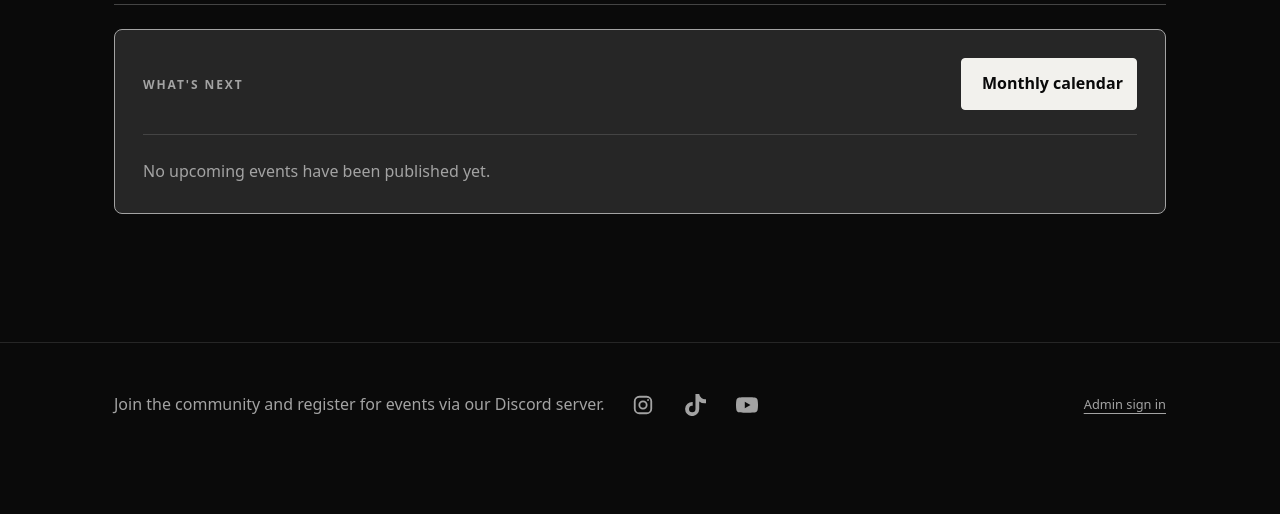
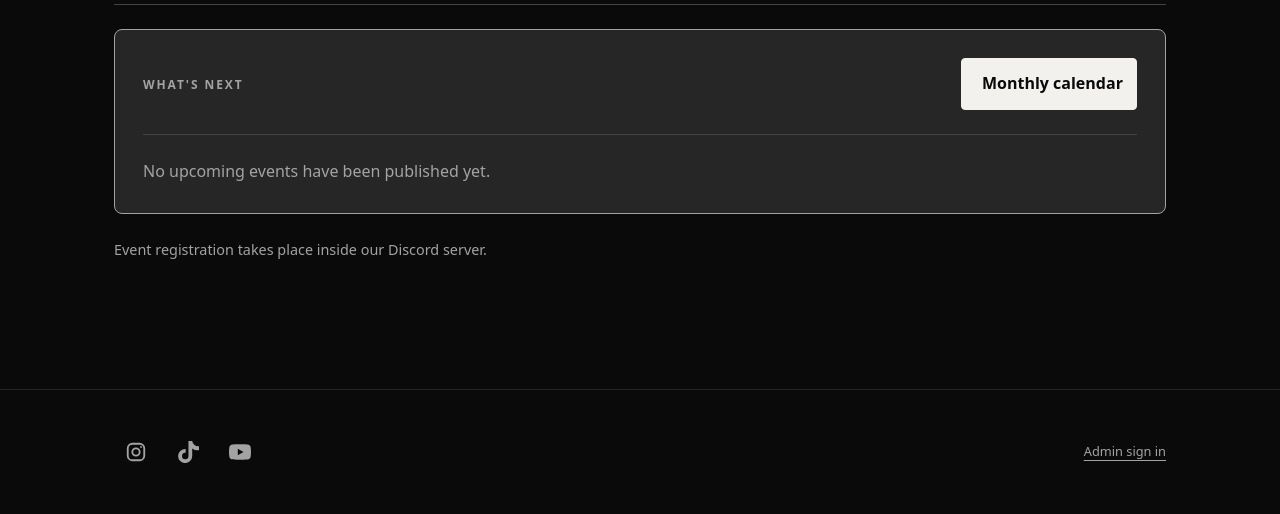
Before and after one commit to Looserutti/hidden-lfo-community, a FastAPI app: page / in a window 1280 px wide. Shown: the part 1157-1671 px from the top of the page. Before the commit the page ends 1573 px from the top, so only its background shows below. Run offline with FastAPI, Linux system fonts and the light colour scheme; data that the repository does not hold is empty; parts of the project's set-up code (start-up, migrations or seed data) failed here and were passed over.

Commit message:
Restore registration wording and place it below the events panel

```diff
--- a/config/site.json
+++ b/config/site.json
@@ -2,7 +2,7 @@
   "name": "Hidden LFO",
   "eyebrow": "NORTH COUNTY SAN DIEGO",
   "description": "Electronic music and art collective.",
-  "footer_text": "Join the community and register for events via our Discord server.",
+  "footer_text": "Event registration takes place inside our Discord server.",
   "socials": {
     "instagram": "https://www.instagram.com/hiddenlfo/",
     "tiktok": "https://www.tiktok.com/@hiddenlfo",
--- a/static/theme.css
+++ b/static/theme.css
@@ -111,6 +111,11 @@
 
 .home-events h2 {
   text-transform: uppercase;
+}
+
+.home-community-note {
+  margin: 24px 0 0;
+  font-size: 0.9rem;
 }
 
 /* Mobile adjustments */
--- a/templates/base.html
+++ b/templates/base.html
@@ -14,7 +14,7 @@
     {% if is_preview %}<aside class="preview-notice" aria-label="Preview environment">PREVIEW · Test site — changes here do not affect the live site.</aside>{% endif %}
     <main>{% block content %}{% endblock %}</main>
     <footer class="site-footer">
-        <span>{{ site.footer_text }}</span>
+        {% block footer_message %}<span>{{ site.footer_text }}</span>{% endblock %}
         <nav class="footer-socials" aria-label="{{ site.name }} social media">
             {% for platform, url in site.socials.items() if url %}
             <a href="{{ url }}" target="_blank" rel="noopener noreferrer"
--- a/templates/index.html
+++ b/templates/index.html
@@ -1,5 +1,7 @@
 
 {% extends 'base.html' %}
+
+{% block footer_message %}{% endblock %}
 
 {% block content %}
 
@@ -109,6 +111,7 @@
       {% endfor %}
     </div>
   </div>
+  <p class="home-community-note">{{ site.footer_text }}</p>
 </section>
 <script src="/static/gallery.js" defer></script>
 {% endblock %}
```
